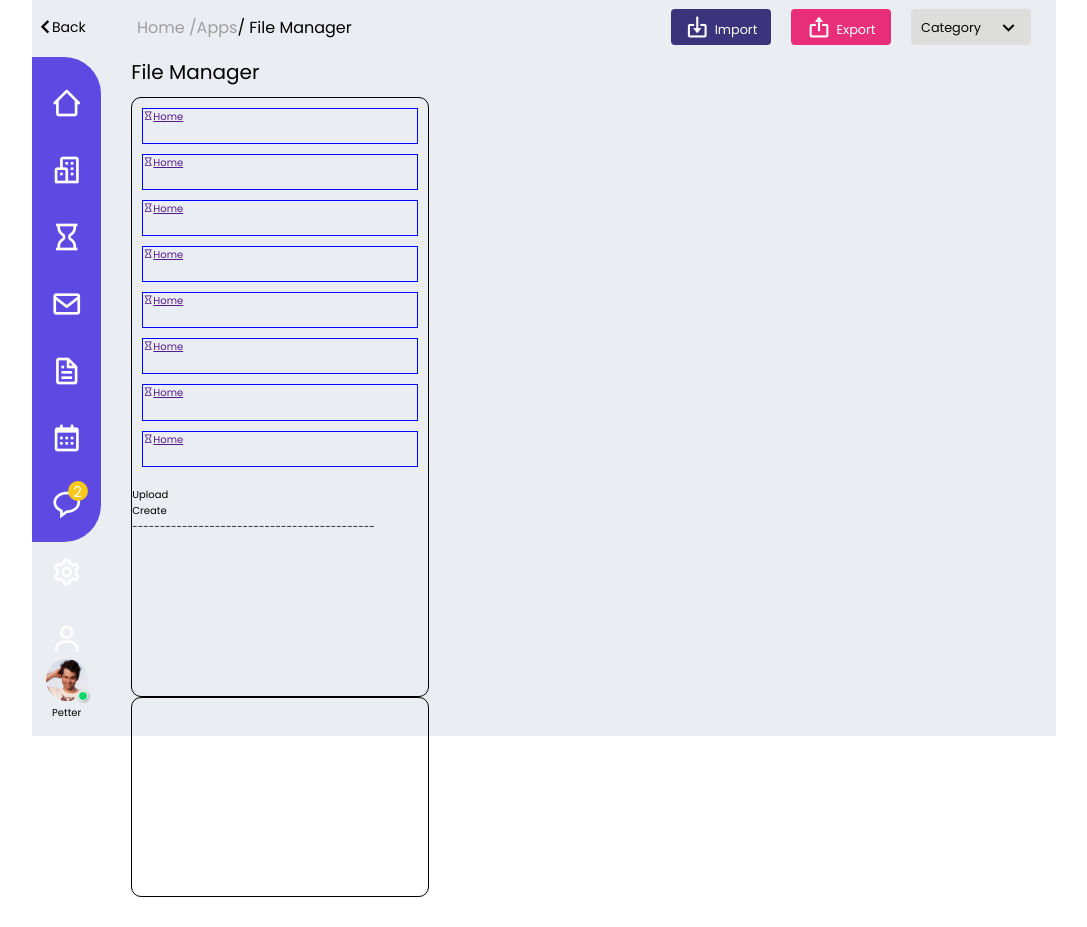
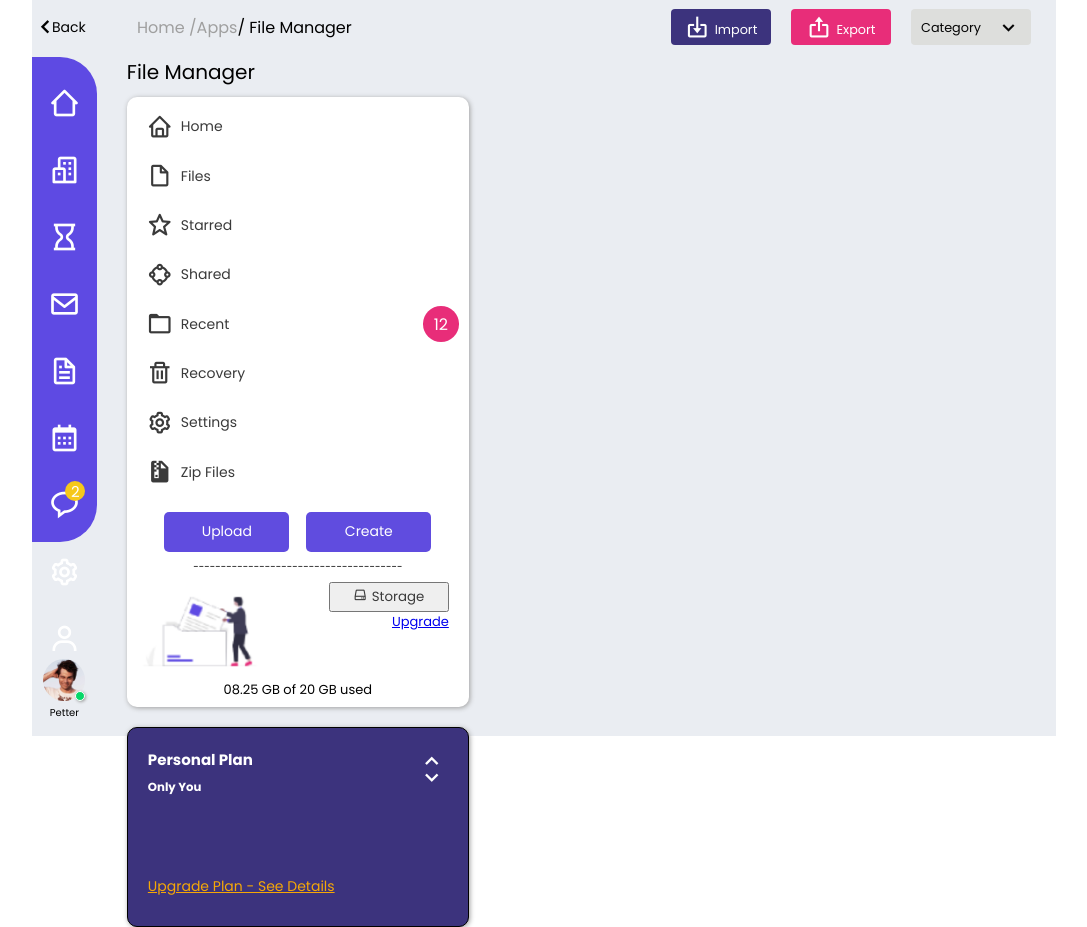
Before and after one commit to vinicius1med/AulasGit, a plain HTML site: page FirstDASH/index.html in a window 1280 px wide. Shown: the part 73-1000 px from the top of the page, without its empty margins (96-1183 px from the left). Before the commit the page ends 970 px from the top, so only its background shows below. Drawn offline with nearby package versions, Linux system fonts and the light colour scheme.

Commit message:
atualizando8

```diff
--- a/FirstDASH/css/style.css
+++ b/FirstDASH/css/style.css
@@ -8,9 +8,11 @@
   --primary-text-color: #050505;
   --sub-item-color: #9f9f9f;
   --color-button: #3c337d;
+  --color-button2: #604CDF;
   --color-alert-button: #e82d79;
   --alert-color: #f6c81a;
   --status-online-color: #07d769;
+  --sec1-menutext-color: #3a3a3a;
   --border-raidius: 5rem;
 }
 
@@ -394,17 +396,19 @@ html {
 }
 
 .container .content #sec1 .menu-sec1 {
-  border: .1rem solid black;
+  /* border: .1rem solid black; */
   /* width: 8rem; */
-  height: 60rem;
+  height: 61rem;
   border-radius: 1rem;
   display: flex;
   flex-direction: column;
+  background: #fff;
+  box-shadow: .1rem .1rem .5rem var(--sub-item-color);
 }
 
 .container .content #sec1 .menu-sec1 .menu-access {
   /* border: .1rem solid rgb(255, 0, 0); */
-  height: 65%;
+  height: 68%;
   display: flex;
   flex-direction: column;
   padding: 1rem;
@@ -412,24 +416,186 @@ html {
 }
 
 .container .content #sec1 .menu-sec1 .menu-access .menu-item-sec1 {
-  border: .1rem solid blue;
+  /* border: .1rem solid blue; */
   height: 10rem;
   margin-bottom: 1rem;
+  font-size: 1.4rem;
+  display: flex;
+  align-items: center;
+  position: relative;
 }
 
+.container .content #sec1 .menu-sec1 .menu-access .menu-item-sec1 i {
+  margin-left: 1rem;
+  margin-right: .8rem;
+  font-size: 2.6rem;
+}
+
+.container .content #sec1 .menu-sec1 .menu-access .menu-item-sec1 a {
+  width: 100%;
+  display: flex;
+  align-items: center;
+  text-decoration: none;
+  color: var(--sec1-menutext-color);
+}
+
+.container .content #sec1 .menu-sec1 .menu-access .menu-item-sec1 a:hover {
+  background: #f2f0fe;
+  height: 100%;
+  width: 100%;
+  color: var(--primary-color);
+}
+
+.container .content #sec1 .menu-sec1 .menu-access .alerts-sec1 {
+  /* border: .1rem solid green; */
+  background: var(--color-alert-button);
+  height: 90%;
+  width: 3.6rem;
+  border-radius: 50%;
+  position: absolute;
+  right: 0;
+  display: flex;
+  align-items: center;
+  justify-content: center;
+}
+
+.container .content #sec1 .menu-sec1 .menu-access .alerts-sec1 p {
+  font-size: 1.6rem;
+  display: flex;
+  color: #fff;
+}
+
+.container .content #sec1 .menu-sec1 .interaction-menu-sec1 {
+  /* border: .1rem solid tomato; */
+  height: 7rem;
+  display: flex;
+  flex-direction: column;
+}
+
+.container .content #sec1 .menu-sec1 .interaction-menu-sec1 .interaction-menu-sec1-config {
+  /* border: .1rem solid purple; */
+  height: 4rem;
+  display: flex;
+  justify-content: center;
+  gap: 1.7rem;
+}
+
+.container .content #sec1 .menu-sec1 .interaction-menu-sec1 .interaction-menu-sec1-config div {
+  /* border: .1rem solid blue; */
+  width: 12.5rem;
+  height: 4rem;
+  border-radius: .5rem;
+  display: flex;
+  align-items: center;
+  justify-content: center;
+  background: var(--color-button2);
+  color: #fff;
+  font-size: 1.4rem;
+}
+
+.container .content #sec1 .menu-sec1 .interaction-menu-sec1 .separator {
+  /* border: .1rem solid green; */
+  width: 100%;
+  height: 4rem;
+  display: flex;
+  align-items: center;
+  justify-content: center;
+}
+
+.container .content #sec1 .menu-sec1 .storage {
+  display: flex;
+  /* margin-top: 0.5rem; */
+
+}
+
+.container .content #sec1 .menu-sec1 .storage>div {
+  /* border: .1rem solid blue; */
+  display: flex;
+  flex-direction: column;
+  justify-content: top;
+  align-items: end;
+  width: 100%;
+  margin-right: 2rem;
+
+}
+
+.container .content #sec1 .menu-sec1 .storage a {
+  font-size: 1.3rem;
+}
+
+.container .content #sec1 .menu-sec1 .storage img {
+  width: 13rem;
+  margin-left: 1rem;
+}
+
+.container .content #sec1 .menu-sec1 .info span {
+  font-size: 1.3rem;
+  color: var(--shadow-color);
+  margin-bottom: 2rem;
+}
+
+.container .content #sec1 .menu-sec1 .storage button {
+  color: var(--sec1-menutext-color);
+  width: 12rem;
+  height: 3rem;
+}
+
+.container .content #sec1 .menu-sec1 .storage i {
+  margin-right: .5rem;
+}
+
+.container .content #sec1 .menu-sec1 .info {
+  /* border: .1rem solid blue; */
+  width: 100%;
+  height: 3rem;
+  display: flex;
+  justify-content: center;
+  font-size: 1.3rem;
+}
 
 .container .content #sec1 .menu-yourplan-sec1 {
   border: .1rem solid black;
   height: 20rem;
   border-radius: 1rem;
-  /* display: flex;
-  flex-direction: column; */
+  margin-top: 2rem;
+  background: var(--color-button);
+  box-shadow: .1rem .1rem .5rem var(--sub-item-color);
 }
 
+.container .content #sec1 .menu-yourplan-sec1>div {
+  margin: 2rem;
+  /* border: .1rem solid yellow; */
+  width: 30rem;
+  height: 15rem;
+  color: #fff;
+  display: flex;
+  flex-direction: column;
+  position: relative;
+}
 
+.container .content #sec1 .menu-yourplan-sec1 h3 {
+  margin-top: .8rem;
+  margin-bottom: 8rem;
+}
 
+.container .content #sec1 .menu-yourplan-sec1 a {
+  font-size: 1.4rem;
+  color: #ffae00f3;
+}
 
+.container .content #sec1 .menu-yourplan-sec1 .selector-up-down {
+  /* border: .1rem solid green; */
+  position: absolute;
+  font-size: 2.8rem;
+  margin-left: 27rem;
+  display: flex;
+  flex-direction: column;
+}
 
+.container .content #sec1 .menu-yourplan-sec1 .selector-up-down .bx-chevron-down {
+  position: absolute;
+  top: 1.5rem;
+}
 
 
 
--- a/FirstDASH/index.html
+++ b/FirstDASH/index.html
@@ -113,54 +113,67 @@
           <div class="menu-sec1">
             <div class="menu-access">
               <div class="menu-item-sec1">
-                <a href=""><i class='bx bx-hourglass'></i>Home</a>
+                <a href="" #><i class='bx bx-home'></i>Home</a>
               </div>
               <div class="menu-item-sec1">
-                <a href=""><i class='bx bx-hourglass'></i>Home</a>
+                <a href="" #><i class='bx bx-file-blank' ></i>Files</a>
               </div>
               <div class="menu-item-sec1">
-                <a href=""><i class='bx bx-hourglass'></i>Home</a>
+                <a href="" #><i class='bx bx-star' ></i>Starred</a>
               </div>
               <div class="menu-item-sec1">
-                <a href=""><i class='bx bx-hourglass'></i>Home</a>
+                <a href="" #><i class='bx bx-shape-circle' ></i>Shared</a>
               </div>
               <div class="menu-item-sec1">
-                <a href=""><i class='bx bx-hourglass'></i>Home</a>
+                <a href="" #><i class='bx bx-folder' ></i>Recent</a>
+                <div class="alerts-sec1"><p>12</p></div>
               </div>
               <div class="menu-item-sec1">
-                <a href=""><i class='bx bx-hourglass'></i>Home</a>
+                <a href="" #><i class='bx bx-trash' ></i>Recovery</a>
               </div>
               <div class="menu-item-sec1">
-                <a href=""><i class='bx bx-hourglass'></i>Home</a>
+                <a href="" #><i class='bx bx-cog' ></i>Settings</a>
               </div>
               <div class="menu-item-sec1">
-                <a href=""><i class='bx bx-hourglass'></i>Home</a>
+                <a href="" #><i class='bx bxs-file-archive' ></i>Zip Files</a>
               </div>
             </div>
 
             <div class="interaction-menu-sec1">
+              <div class="interaction-menu-sec1-config">
                 <div class="upload-interacion">
                   <p>Upload</p>
                 </div>
                 <div class="create-interacion">
                   <p>Create </p>
                 </div>
-              <p>--------------------------------------------</p>
+            </div>
+              <div class="separator"><p>--------------------------------------</p></div>
             </div>
 
-            <div class="sorage-manage-menu-sec1">
-              <div class="img-storage-manage"></div>
-              <div class="sorage-manage-menu-sec1-buttons"></div>
+            <div class="storage">
+              <img src="img/design/img-storage.png" alt="" />
+              <div>
+                <button><i class='bx bx-hdd'></i>Storage</button>
+                <a href="#">Upgrade</a>
               </div>
-
-            <div class="progress-bar">
-              <div class="progress-bar-use"></div>
-              <p class="info-progress-bar-use"08.25 GB of 20 GB used</p>
+            </div>
+            <div class="info">
+              <p>08.25 GB of 20 GB used</p>
             </div>
           </div>
 
-
-          <div class="menu-yourplan-sec1"></div>
+          <div class="menu-yourplan-sec1">
+            <div>
+              <h1>Personal Plan</h1>
+              <h3>Only You</h3>
+              <a href="" #>Upgrade Plan - See Details</a>
+              <div class="selector-up-down">
+              <i class='bx bx-chevron-up' ></i>
+              <i class='bx bx-chevron-down' ></i>
+              </div>
+            </div>
+          </div>
 
 
 
--- a/dash01/css/style.css
+++ b/dash01/css/style.css
@@ -207,6 +207,7 @@ h3 {
     font-weight: 300;
     display: flex;
     align-items: center;
+    text-decoration: none;
 }
 
 .container .content #sec1 .menu .item i {
```
Lines whose indentation alone changed are shown as unchanged.
